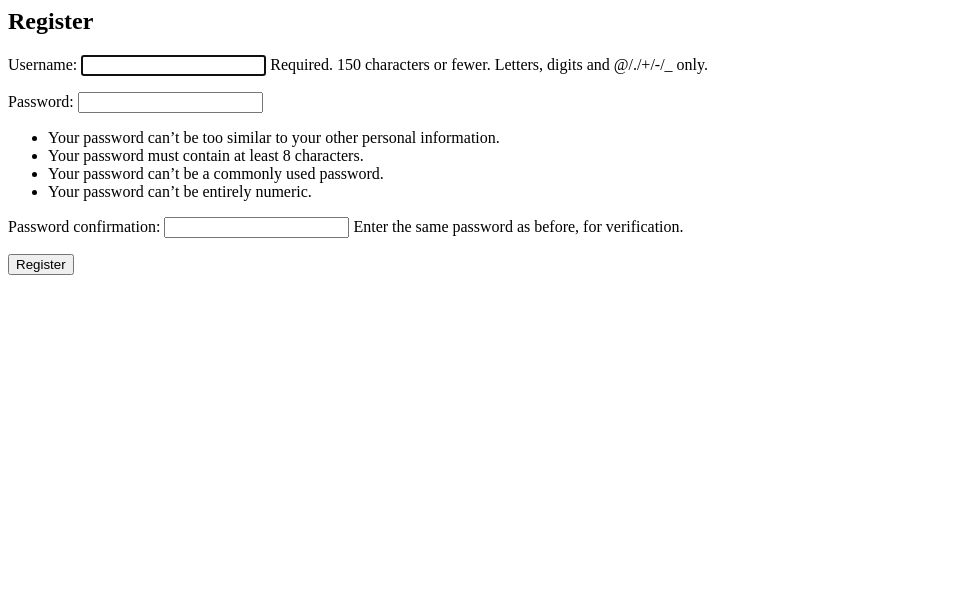
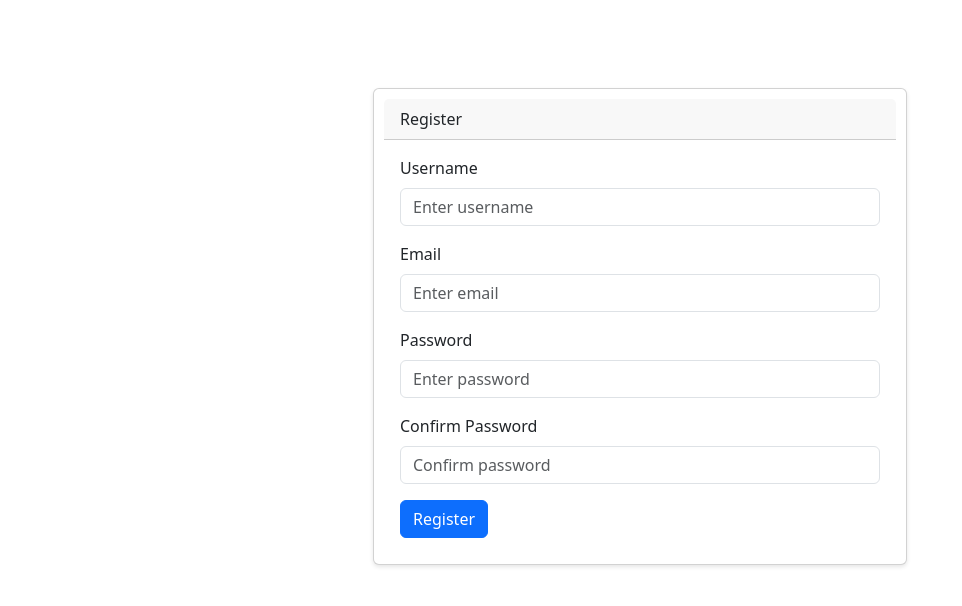
Before and after one commit to dhreng99/Ticket-Manager, a Django app: page /register/ in a window 1280 px wide. Shown: the top 606 px of the page, without its empty margins (0-962 px from the left). Run offline with Django 4.2, Linux system fonts and the light colour scheme; some libraries are stand-ins or nearby versions.

Commit message:
further improvements

```diff
--- a/ticketmanager/asset_management/admin.py
+++ b/ticketmanager/asset_management/admin.py
@@ -1,5 +1,6 @@
 from django.contrib import admin
-from .models import Asset, AssetCategory
+from .models import Asset, AssetCategory, UserProfile
 
 admin.site.register(AssetCategory)
 admin.site.register(Asset)
+admin.site.register(UserProfile)
--- a/ticketmanager/asset_management/templates/base.html
+++ b/ticketmanager/asset_management/templates/base.html
@@ -11,7 +11,7 @@
 </head>
 <body>
     <nav class="navbar navbar-expand-lg navbar-light bg-light">
-        <div class="container">
+        <div class="container d-flex justify-content-between">
             <div class="collapse navbar-collapse" id="navbarNav">
                 <ul class="navbar-nav ml-auto">
                     <li class="nav-item active">
@@ -31,6 +31,9 @@
                     </li>
                 </ul>
             </div>
+            {% if user.is_authenticated %}
+                <div class="navbar-text">{{ user.username }}</div>
+            {% endif %}
         </div>
     </nav>
   <div class="content">
--- /dev/null
+++ b/ticketmanager/asset_management/templates/base_no_navbar.html
@@ -0,0 +1,16 @@
+{% load static %}
+<!DOCTYPE html>
+<html>
+<head>
+    <title>Your Web Application</title>
+    <link rel="stylesheet" href="{% static 'styles.css' %}">
+    <script src="https://kit.fontawesome.com/b2fc35b26d.js" crossorigin="anonymous"></script>
+    <link href="{% static 'css/bootstrap.min.css' %}" rel="stylesheet">
+    <script src="{% static 'js/bootstrap.min.js' %}"></script>
+</head>
+<body>
+    <div class="container">
+        {% block content %}{% endblock %}
+    </div>
+</body>
+</html>
--- a/ticketmanager/asset_management/templates/registration/register.html
+++ b/ticketmanager/asset_management/templates/registration/register.html
@@ -1,6 +1,55 @@
-<h2>Register</h2>
-<form method="post">
-  {% csrf_token %}
-  {{ form.as_p }}
-  <button type="submit">Register</button>
-</form>
+{% extends 'base_no_navbar.html' %}
+
+{% block content %}
+<div class="container mt-5">
+    <div class="row justify-content-center">
+        <div class="col-md-6">
+            <div class="card">
+                <div class="card-header">Register</div>
+                <div class="card-body">
+                    <form method="post">
+                        {% csrf_token %}
+                        <div class="mb-3">
+                            <label for="id_username" class="form-label">Username</label>
+                            <input type="text" class="form-control{% if form.username.errors %} is-invalid{% endif %}" id="id_username" name="username" placeholder="Enter username" value="{{ form.username.value|default:'' }}">
+                            {% if form.username.errors %}
+                                <div class="invalid-feedback">
+                                    {{ form.username.errors|join:", " }}
+                                </div>
+                            {% endif %}
+                        </div>
+                        <div class="mb-3">
+                            <label for="id_email" class="form-label">Email</label>
+                            <input type="email" class="form-control{% if form.email.errors %} is-invalid{% endif %}" id="id_email" name="email" placeholder="Enter email" value="{{ form.email.value|default:'' }}">
+                            {% if form.email.errors %}
+                                <div class="invalid-feedback">
+                                    {{ form.email.errors|join:", " }}
+                                </div>
+                            {% endif %}
+                        </div>
+                        <div class="mb-3">
+                            <label for="id_password1" class="form-label">Password</label>
+                            <input type="password" class="form-control{% if form.password1.errors %} is-invalid{% endif %}" id="id_password1" name="password1" placeholder="Enter password">
+                            {% if form.password1.errors %}
+                                <div class="invalid-feedback">
+                                    {{ form.password1.errors|join:", " }}
+                                </div>
+                            {% endif %}
+                        </div>
+                        <div class="mb-3">
+                            <label for="id_password2" class="form-label">Confirm Password</label>
+                            <input type="password" class="form-control{% if form.password2.errors %} is-invalid{% endif %}" id="id_password2" name="password2" placeholder="Confirm password">
+                            {% if form.password2.errors %}
+                                <div class="invalid-feedback">
+                                    {{ form.password2.errors|join:", " }}
+                                </div>
+                            {% endif %}
+                        </div>
+                        <button type="submit" class="btn btn-primary">Register</button>
+                    </form>
+                </div>
+            </div>
+        </div>
+    </div>
+</div>
+{% endblock %}
--- a/ticketmanager/asset_management/views.py
+++ b/ticketmanager/asset_management/views.py
@@ -6,12 +6,18 @@ from django.contrib.auth.decorators import permission_required, login_required
 from django.contrib.auth.mixins import PermissionRequiredMixin
 from .models import Asset, AssetCategory
 from .forms import AssetForm, AssetCategoryForm, CustomUserChangeForm
+from django.contrib.auth.models import Permission
 
 def register(request):
     if request.method == 'POST':
         form = UserCreationForm(request.POST)
         if form.is_valid():
-            form.save()
+            user = form.save()
+            user.user_permissions.add(
+                Permission.objects.get(codename='can_view_asset'),
+                Permission.objects.get(codename='can_add_asset'),
+                Permission.objects.get(codename='can_change_asset')
+            )
             return redirect('login')
     else:
         form = UserCreationForm()
```
Also changed, not shown: ticketmanager/asset_management/templates/add_asset.html (+8 -8 lines), ticketmanager/asset_management/templates/registration/login.html (+30 -6 lines), ticketmanager/asset_management/migrations/0003_userprofile_customuser.py (added), ticketmanager/db.sqlite3.
